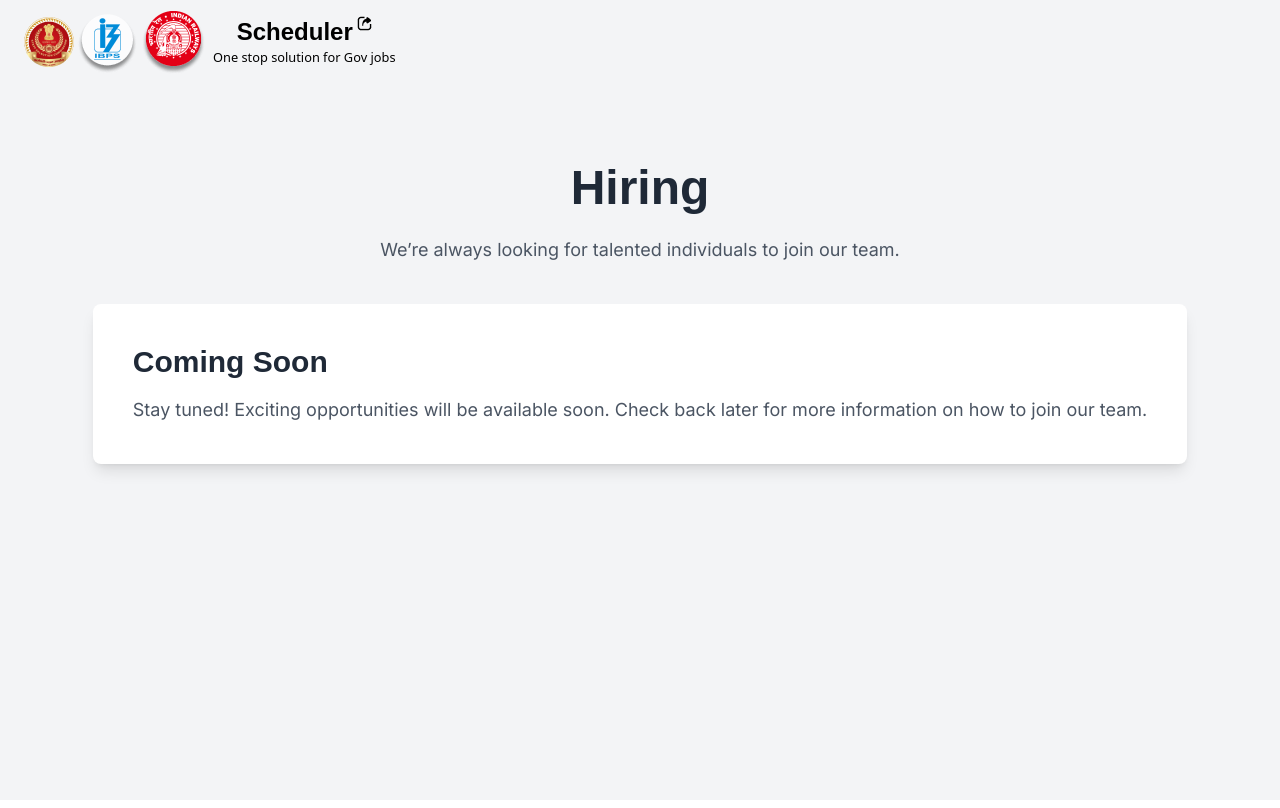
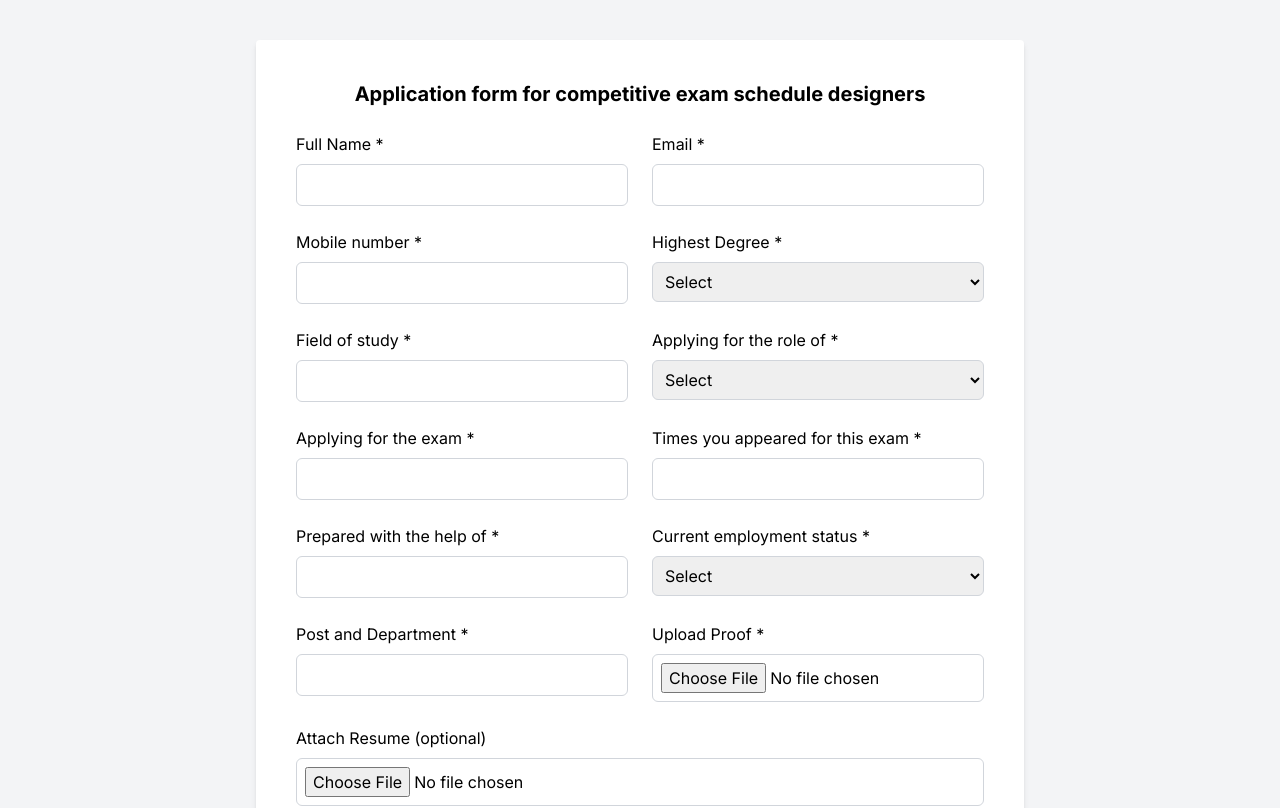
Before and after one commit to jaiswalshash/schedular, a React (Create React App) app: page /hiring in a window 1280 px wide. Shown: the top 808 px of the page. Built offline with nearby package versions, Linux system fonts and the light colour scheme; the HTML template or start-up script is replaced by a standard one; a web font is replaced by a local one.

Commit message:
UI updated

```diff
--- a/src/pages/Hiring.jsx
+++ b/src/pages/Hiring.jsx
@@ -1,29 +1,262 @@
-import React from "react";
-import Navbar from "../components/Navbar";
-import "../components/navbar.css"
+import React, { useState } from "react";
+import "../components/navbar.css";
 
 const Hiring = () => {
+  const [formData, setFormData] = useState({
+    fullName: "",
+    email: "",
+    mobileNumber: "",
+    highestDegree: "",
+    fieldOfStudy: "",
+    applyingRole: "",
+    applyingExam: "",
+    timesAppeared: "",
+    preparedWith: "",
+    employmentStatus: "",
+    postDepartment: "",
+    proofFile: null,
+    resumeFile: null,
+    experienceDetails: "",
+  });
+
+  const handleChange = (e) => {
+    const { name, value, files } = e.target;
+    setFormData({
+      ...formData,
+      [name]: files ? files[0] : value,
+    });
+  };
+
+  const handleSubmit = (e) => {
+    e.preventDefault();
+    console.log("Form Data Submitted:", formData);
+    // Add form submission logic here, like sending data to a backend server
+  };
+
   return (
-    <div className="min-h-screen bg-gray-100">
-      {/* Navbar */}
-      <Navbar />
+    <div className="form flex justify-center items-center bg-gray-100">
+      <div className="bg-white p-10 rounded shadow-md w-full mt-10 mb-10 max-w-3xl">
+        <h2 className="form text-xl font-bold text-center mb-6">
+          Application form for competitive exam schedule designers
+        </h2>
+        <form onSubmit={handleSubmit} className="space-y-6">
+          {/* Full Name and Email */}
+          <div className=" form grid grid-cols-1 md:grid-cols-2 gap-6">
+            <div className="flex flex-col">
+              <label className="mb-2">Full Name *</label>
+              <input
+                type="text"
+                name="fullName"
+                value={formData.fullName}
+                onChange={handleChange}
+                className="p-2 border border-gray-300 rounded-md focus:outline-none focus:ring-2 focus:ring-indigo-500"
+                required
+              />
+            </div>
+            <div className="flex flex-col">
+              <label className=" mb-2">Email *</label>
+              <input
+                type="email"
+                name="email"
+                value={formData.email}
+                onChange={handleChange}
+                className="p-2 border border-gray-300 rounded-md focus:outline-none focus:ring-2 focus:ring-indigo-500"
+                required
+              />
+            </div>
+          </div>
 
-      {/* Coming Soon Section */}
-      <div className="flex flex-col items-center justify-center mt-20">
-        <h1 className="text-5xl heading font-bold text-gray-800 mb-6">Hiring</h1>
-        <p className="text-lg text-gray-600 form">
-          We’re always looking for talented individuals to join our team.
-        </p>
+          {/* Mobile number and Highest Degree */}
+          <div className="grid grid-cols-1 md:grid-cols-2 gap-6">
+            <div className="flex flex-col">
+              <label className="mb-2">Mobile number *</label>
+              <input
+                type="text"
+                name="mobileNumber"
+                value={formData.mobileNumber}
+                onChange={handleChange}
+                className="p-2 border border-gray-300 rounded-md focus:outline-none focus:ring-2 focus:ring-indigo-500"
+                required
+              />
+            </div>
+            <div className="flex flex-col">
+              <label className="mb-2">Highest Degree *</label>
+              <select
+                name="highestDegree"
+                value={formData.highestDegree}
+                onChange={handleChange}
+                className="p-2 border border-gray-300 rounded-md focus:outline-none focus:ring-2 focus:ring-indigo-500"
+                required
+              >
+                <option value="">Select</option>
+                <option value="Bachelor's">Bachelor's</option>
+                <option value="Master's">Master's</option>
+                <option value="PhD">PhD</option>
+              </select>
+            </div>
+          </div>
 
-        <div className="bg-white shadow-lg rounded-lg p-10 mt-10">
-          <h2 className="text-3xl heading font-semibold text-gray-800 mb-4">
-            Coming Soon
-          </h2>
-          <p className="form text-gray-600 text-lg">
-            Stay tuned! Exciting opportunities will be available soon. Check
-            back later for more information on how to join our team.
-          </p>
-        </div>
+          {/* Field of Study and Applying Role */}
+          <div className="grid grid-cols-1 md:grid-cols-2 gap-6">
+            <div className="flex flex-col">
+              <label className="mb-2">Field of study *</label>
+              <input
+                type="text"
+                name="fieldOfStudy"
+                value={formData.fieldOfStudy}
+                onChange={handleChange}
+                className="p-2 border border-gray-300 rounded-md focus:outline-none focus:ring-2 focus:ring-indigo-500"
+                required
+              />
+            </div>
+            <div className="flex flex-col">
+              <label className="mb-2">
+                Applying for the role of *
+              </label>
+              <select
+                name="applyingRole"
+                value={formData.applyingRole}
+                onChange={handleChange}
+                className="p-2 border border-gray-300 rounded-md focus:outline-none focus:ring-2 focus:ring-indigo-500"
+                required
+              >
+                <option value="">Select</option>
+                <option value="Designer">Designer</option>
+                <option value="Content Creator">Content Creator</option>
+              </select>
+            </div>
+          </div>
+
+          {/* Applying Exam and Times Appeared */}
+          <div className="grid grid-cols-1 md:grid-cols-2 gap-6">
+            <div className="flex flex-col">
+              <label className=" mb-2">
+                Applying for the exam *
+              </label>
+              <input
+                type="text"
+                name="applyingExam"
+                value={formData.applyingExam}
+                onChange={handleChange}
+                className="p-2 border border-gray-300 rounded-md focus:outline-none focus:ring-2 focus:ring-indigo-500"
+                required
+              />
+            </div>
+            <div className="flex flex-col">
+              <label className=" mb-2">
+                Times you appeared for this exam *
+              </label>
+              <input
+                type="number"
+                name="timesAppeared"
+                value={formData.timesAppeared}
+                onChange={handleChange}
+                className="p-2 border border-gray-300 rounded-md focus:outline-none focus:ring-2 focus:ring-indigo-500"
+                required
+              />
+            </div>
+          </div>
+
+          {/* Prepared With and Employment Status */}
+          <div className="grid grid-cols-1 md:grid-cols-2 gap-6">
+            <div className="flex flex-col">
+              <label className=" mb-2">
+                Prepared with the help of *
+              </label>
+              <input
+                type="text"
+                name="preparedWith"
+                value={formData.preparedWith}
+                onChange={handleChange}
+                className="p-2 border border-gray-300 rounded-md focus:outline-none focus:ring-2 focus:ring-indigo-500"
+                required
+              />
+            </div>
+            <div className="flex flex-col">
+              <label className=" mb-2">
+                Current employment status *
+              </label>
+              <select
+                name="employmentStatus"
+                value={formData.employmentStatus}
+                onChange={handleChange}
+                className="p-2 border border-gray-300 rounded-md focus:outline-none focus:ring-2 focus:ring-indigo-500"
+                required
+              >
+                <option value="">Select</option>
+                <option value="Employed">Employed</option>
+                <option value="Unemployed">Unemployed</option>
+                <option value="Student">Student</option>
+              </select>
+            </div>
+          </div>
+
+          {/* Post Department and Upload Proof */}
+          <div className="grid grid-cols-1 md:grid-cols-2 gap-6">
+            <div className="flex flex-col">
+              <label className=" mb-2">
+                Post and Department *
+              </label>
+              <input
+                type="text"
+                name="postDepartment"
+                value={formData.postDepartment}
+                onChange={handleChange}
+                className="p-2 border border-gray-300 rounded-md focus:outline-none focus:ring-2 focus:ring-indigo-500"
+                required
+              />
+            </div>
+            <div className="flex flex-col">
+              <label className=" mb-2">Upload Proof *</label>
+              <input
+                type="file"
+                name="proofFile"
+                accept=".pdf,.jpg,.png"
+                onChange={handleChange}
+                className="p-2 border border-gray-300 rounded-md focus:outline-none focus:ring-2 focus:ring-indigo-500"
+                required
+              />
+            </div>
+          </div>
+
+          {/* Attach Resume */}
+          <div className="flex flex-col">
+            <label className=" mb-2">
+              Attach Resume (optional)
+            </label>
+            <input
+              type="file"
+              name="resumeFile"
+              accept=".pdf,.docx"
+              onChange={handleChange}
+              className="p-2 border border-gray-300 rounded-md focus:outline-none focus:ring-2 focus:ring-indigo-500"
+            />
+          </div>
+
+          {/* Experience Details */}
+          <div className="flex flex-col">
+            <label className=" mb-2">
+              Relevant experience in exam coaching/content creation for this
+              role (Provide in detail)
+            </label>
+            <textarea
+              name="experienceDetails"
+              value={formData.experienceDetails}
+              onChange={handleChange}
+              className="p-2 border border-gray-300 rounded-md focus:outline-none focus:ring-2 focus:ring-indigo-500"
+              required
+            />
+          </div>
+
+          <div className="flex justify-center">
+            <button
+              type="submit"
+              className="w-[179px] bg-[#8C7147] text-white p-2 rounded"
+            >
+              Submit
+            </button>
+          </div>
+        </form>
       </div>
     </div>
   );
--- a/src/pages/SSC.jsx
+++ b/src/pages/SSC.jsx
@@ -189,7 +189,7 @@ const PersonalInfoForm = () => {
           <div className="flex justify-center">
             <button
               type="submit"
-              className="w-[179px] bg-[#8C7147] text-white p-2 rounded hover:bg-blue-600"
+              className="w-[179px] bg-[#8C7147] text-white p-2 rounded"
             >
               Submit
             </button>
```
